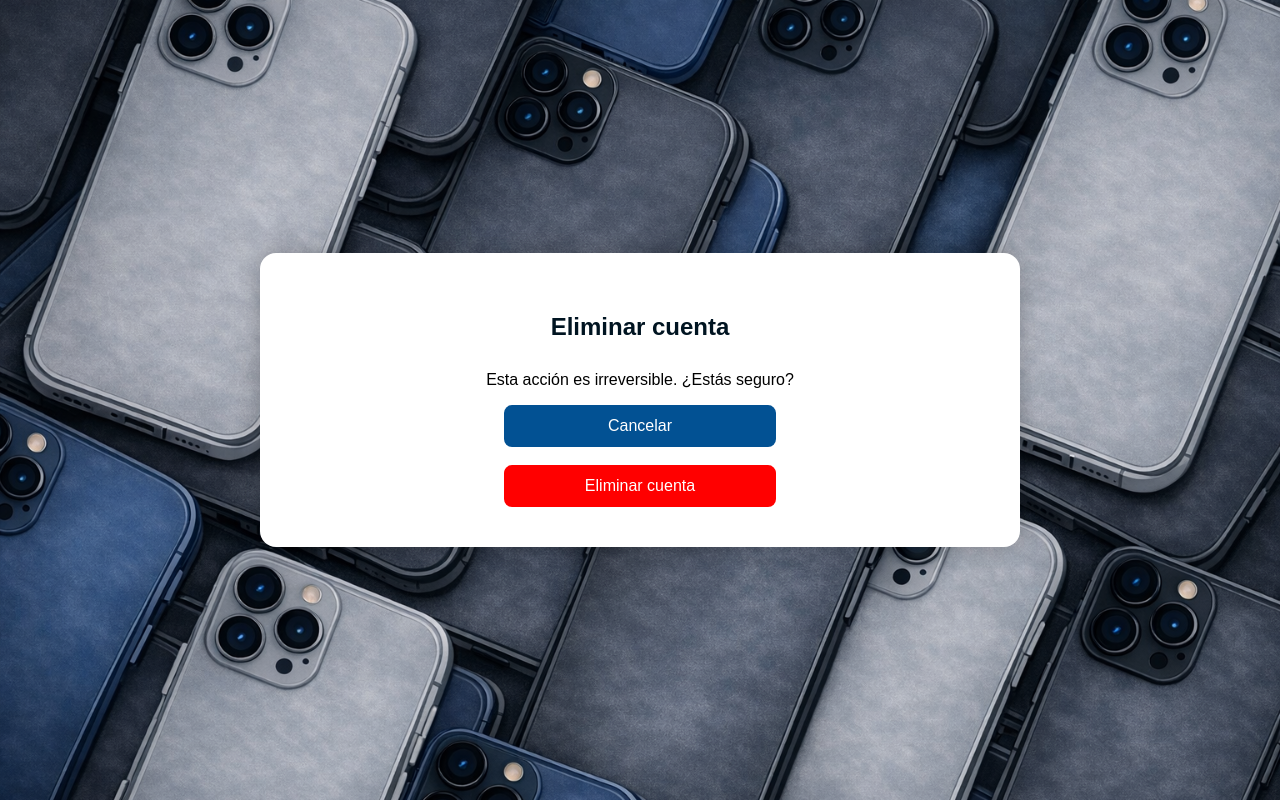
After one commit to Jrrrd3x7/CaseHub---DAM-1, a PHP site: page /html/confirm_delete.html in a window 1280 px wide. The commit adds this page. Run offline with PHP 8.4, Linux system fonts and the light colour scheme.

Commit message:
confirm_delte

```diff
--- a/view/css/forms.css
+++ b/view/css/forms.css
@@ -103,8 +103,23 @@ h2 {
     cursor: pointer;
 }
 
+.btn-danger{
+    width: 40%;
+    padding: 12px;
+    background: red;
+    border: none;
+    border-radius: 8px;
+    color:white;
+    font-size: 16px;
+    cursor: pointer;
+}
+
 .btn:hover {
     background: var(--blue-dark);
+}
+
+.btn-danger:hover {
+    background: darkred;
 }
 
 .register {
--- /dev/null
+++ b/view/html/confirm_delete.html
@@ -0,0 +1,29 @@
+<!DOCTYPE html>
+<html lang="es">
+<head>
+    <meta charset="UTF-8">
+    <meta name="viewport" content="width=device-width, initial-scale=1.0">
+    <title>Borrar Cuenta</title>
+    <link rel="stylesheet" href="../css/forms.css">
+</head>
+<body>
+    <div class="background"></div>
+    <main class="form-page">
+        <div class="login-container">
+            <section class="form-card">
+                <h2>Eliminar cuenta</h2>
+                <p>Esta acción es irreversible. ¿Estás seguro?</p>
+                <form>
+                    <button class="btn">
+                        Cancelar
+                    </button>
+                    <br><br>
+                    <button class="btn-danger">
+                        Eliminar cuenta
+                    </button>
+                </form>
+            </section>
+        </div>
+    </main>
+</body>
+</html>
```
